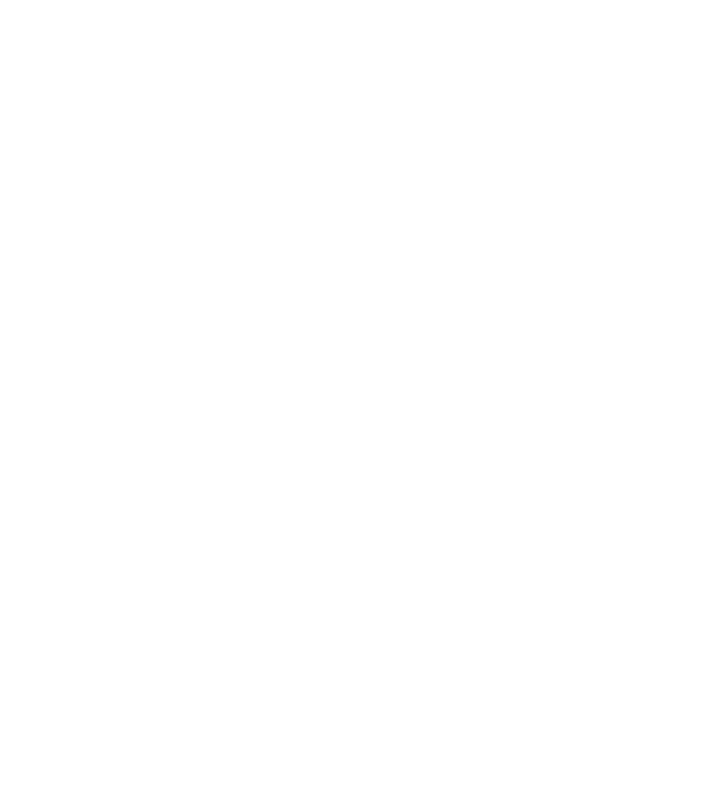
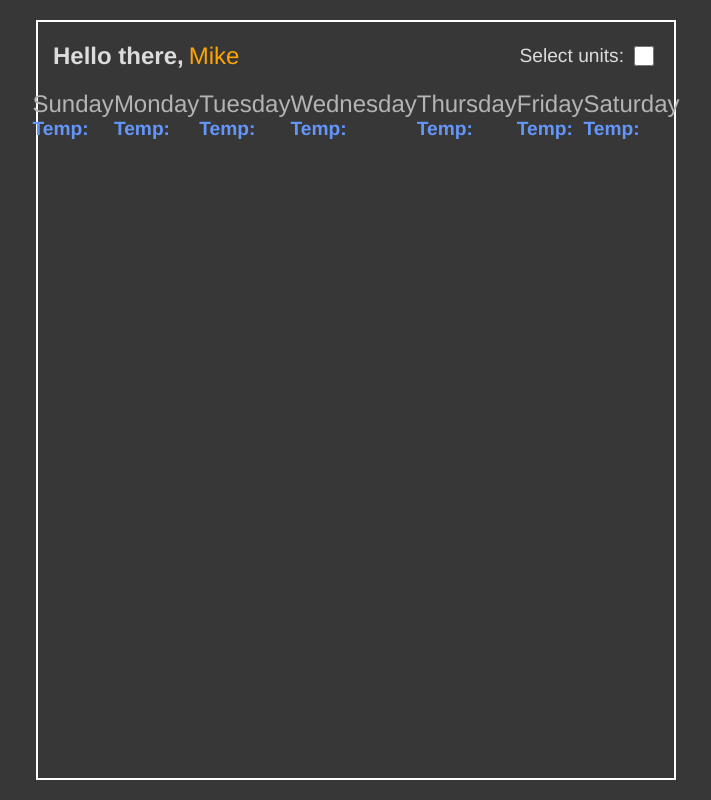
Before and after one commit to VonZuli/weather-app, a website built with webpack: page src/index.html in a window 1280 px wide. Shown: the whole page, without its empty margins (284-995 px from the left). Built offline with nearby package versions, Linux system fonts and the light colour scheme.

Commit message:
Added initial HTML skeleton with flexbox, began planning layout and app requirements, added README.md

```diff
--- a/src/index.html
+++ b/src/index.html
@@ -3,7 +3,9 @@
   <head>
     <meta charset="UTF-8" />
     <meta name="viewport" content="width=device-width, initial-scale=1.0" />
-    <title>🌦Weather App🌦</title>
+    <title>🌦 Weather App 🌦</title>
   </head>
-  <body></body>
+  <body>
+    <section class="main-content"></section>
+  </body>
 </html>
--- a/src/index.js
+++ b/src/index.js
@@ -1 +1,123 @@
 import "./style.css";
+import { createElem } from "./scripts/factory";
+
+const mainContent = document.querySelector(".main-content");
+let username = "Mike";
+
+let content = createElem(
+  "div",
+  { class: "header" },
+  {},
+  createElem(
+    "div",
+    { class: "greeting-wrapper" },
+    {},
+    createElem("h2", { class: "greeting" }, {}, "Hello there, "),
+    createElem("span", { class: "username-greeting" }, {}, `${username}`)
+  ),
+  createElem(
+    "div",
+    { class: "unit-toggle-wrapper" },
+    {},
+    createElem("label", { class: "units-lbl" }, {}, "Select units:"),
+    createElem("input", { class: "units-toggle", type: "checkbox" }, {})
+  )
+);
+
+const report = createElem(
+  "div",
+  { class: "weather-report-container" },
+  {},
+  createElem(
+    "div",
+    { class: "weekly" },
+    {},
+    createElem(
+      "div",
+      { class: "day" },
+      {},
+      "Sunday",
+      createElem(
+        "div",
+        { class: "weather-data" },
+        {},
+        createElem("h4", { class: "temp" }, {}, "Temp:")
+      )
+    ),
+    createElem(
+      "div",
+      { class: "day" },
+      {},
+      "Monday",
+      createElem(
+        "div",
+        { class: "weather-data" },
+        {},
+        createElem("h4", { class: "temp" }, {}, "Temp:")
+      )
+    ),
+    createElem(
+      "div",
+      { class: "day" },
+      {},
+      "Tuesday",
+      createElem(
+        "div",
+        { class: "weather-data" },
+        {},
+        createElem("h4", { class: "temp" }, {}, "Temp:")
+      )
+    ),
+    createElem(
+      "div",
+      { class: "day" },
+      {},
+      "Wednesday",
+      createElem(
+        "div",
+        { class: "weather-data" },
+        {},
+        createElem("h4", { class: "temp" }, {}, "Temp:")
+      )
+    ),
+    createElem(
+      "div",
+      { class: "day" },
+      {},
+      "Thursday",
+      createElem(
+        "div",
+        { class: "weather-data" },
+        {},
+        createElem("h4", { class: "temp" }, {}, "Temp:")
+      )
+    ),
+    createElem(
+      "div",
+      { class: "day" },
+      {},
+      "Friday",
+      createElem(
+        "div",
+        { class: "weather-data" },
+        {},
+        createElem("h4", { class: "temp" }, {}, "Temp:")
+      )
+    ),
+    createElem(
+      "div",
+      { class: "day" },
+      {},
+      "Saturday",
+      createElem(
+        "div",
+        { class: "weather-data" },
+        {},
+        createElem("h4", { class: "temp" }, {}, "Temp:")
+      )
+    )
+  )
+);
+mainContent.appendChild(content);
+mainContent.appendChild(report);
+// createElem("div",{class:"sun"},{}, "Sunday")
--- /dev/null
+++ b/src/scripts/factory.js
@@ -0,0 +1,15 @@
+export const createElem = (tag, attr, listeners, ...children) => {
+  const el = document.createElement(tag);
+  for (const key in attr) {
+    el.setAttribute(key, attr[key]);
+  }
+  for (const event in listeners) {
+    el.addEventListener(event, listeners[event]);
+  }
+  children.forEach((child) => {
+    typeof child === "string" || typeof child === "number"
+      ? el.appendChild(document.createTextNode(child))
+      : el.appendChild(child);
+  });
+  return el;
+};
--- a/src/style.css
+++ b/src/style.css
@@ -6,3 +6,99 @@
   padding: 0;
   font-family: "Franklin Gothic Medium", "Arial Narrow", Arial, sans-serif;
 }
+:root {
+  --text-color: rgb(220, 220, 220);
+  --secondary-text: rgb(180, 180, 180);
+  --accent-text: rgb(100, 150, 250);
+  --secondary-accent: rgb(255, 165, 0);
+  --primary-color: rgb(55, 55, 55);
+  --secondary-color: rgb(75, 75, 75);
+  --input-buttons-color: rgb(85, 85, 85);
+  --border-color: rgb(100, 100, 100);
+  --neutral-button: rgb(120, 120, 120);
+  --buttons-hover: rgb(150, 150, 150);
+  --highlights: rgb(85, 107, 47);
+  --alerts-color: rgb(255, 69, 0);
+  --success: rgb(50, 205, 50);
+}
+
+html {
+  height: 100%;
+}
+
+body {
+  display: flex;
+  flex-direction: column;
+  width: 100%;
+  margin: 0 auto;
+  height: 100%;
+  background-color: var(--primary-color);
+  align-items: center;
+}
+.header {
+  display: flex;
+  justify-content: space-between;
+  align-items: center;
+}
+.main-content {
+  margin: 20px;
+
+  border: 2px solid white;
+  display: flex;
+  flex-direction: column;
+  width: 50%;
+  height: 100%;
+}
+
+.greeting-wrapper {
+  display: flex;
+  flex-direction: row;
+  color: var(--text-color);
+  align-items: center;
+  margin: 5px;
+  padding: 10px;
+  width: fit-content;
+}
+.username-greeting {
+  color: var(--secondary-accent);
+  padding: 5px;
+  font-size: 1.5em;
+}
+
+.weather-report-container {
+  display: flex;
+  flex-direction: row;
+  justify-content: center;
+}
+.weekly {
+  display: flex;
+  justify-content: space-around;
+  flex-basis: 100%;
+  align-items: center;
+  font-size: 1.5em;
+}
+.day {
+  color: var(--secondary-text);
+}
+.weather-data {
+  color: var(--accent-text);
+  font-size: 0.8em;
+}
+
+.unit-toggle-wrapper {
+  display: flex;
+  justify-content: center;
+  align-items: center;
+  margin: 5px;
+  padding: 10px;
+}
+.units-lbl {
+  color: var(--text-color);
+  font-size: 1.2em;
+  padding-right: 5px;
+}
+.units-toggle {
+  width: 20px;
+  height: 20px;
+  margin: 5px;
+}
```
Also changed, not shown: package.json (+7 -2 lines), README.md (added), 1 other file.
